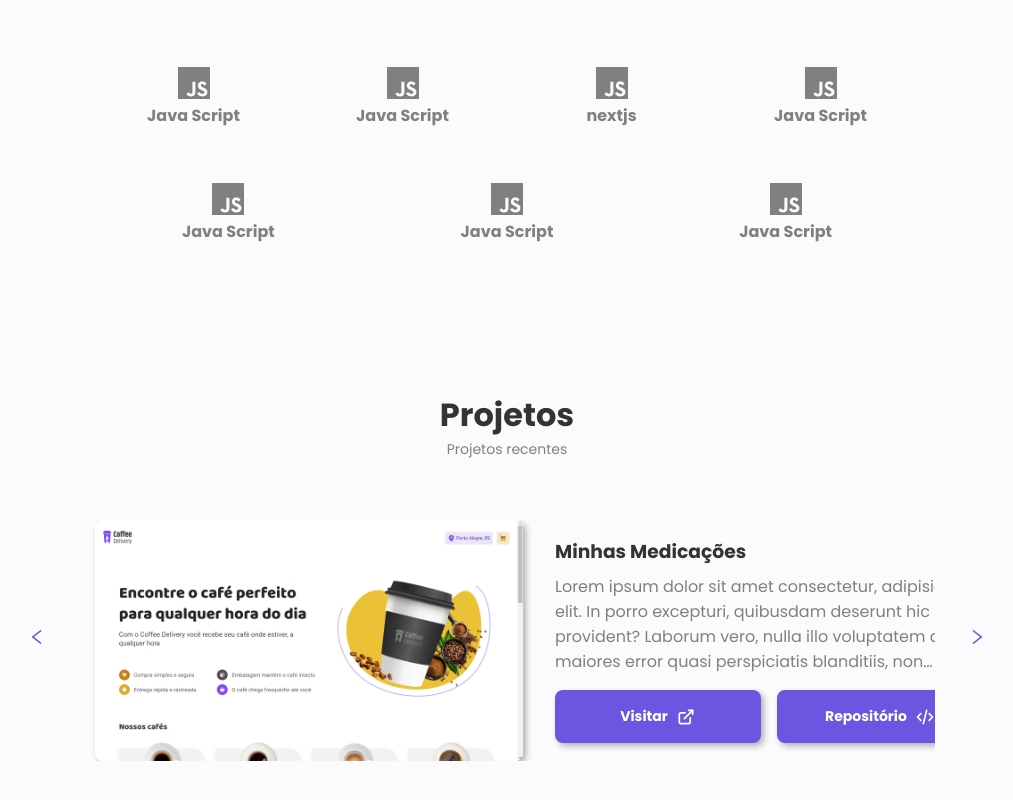
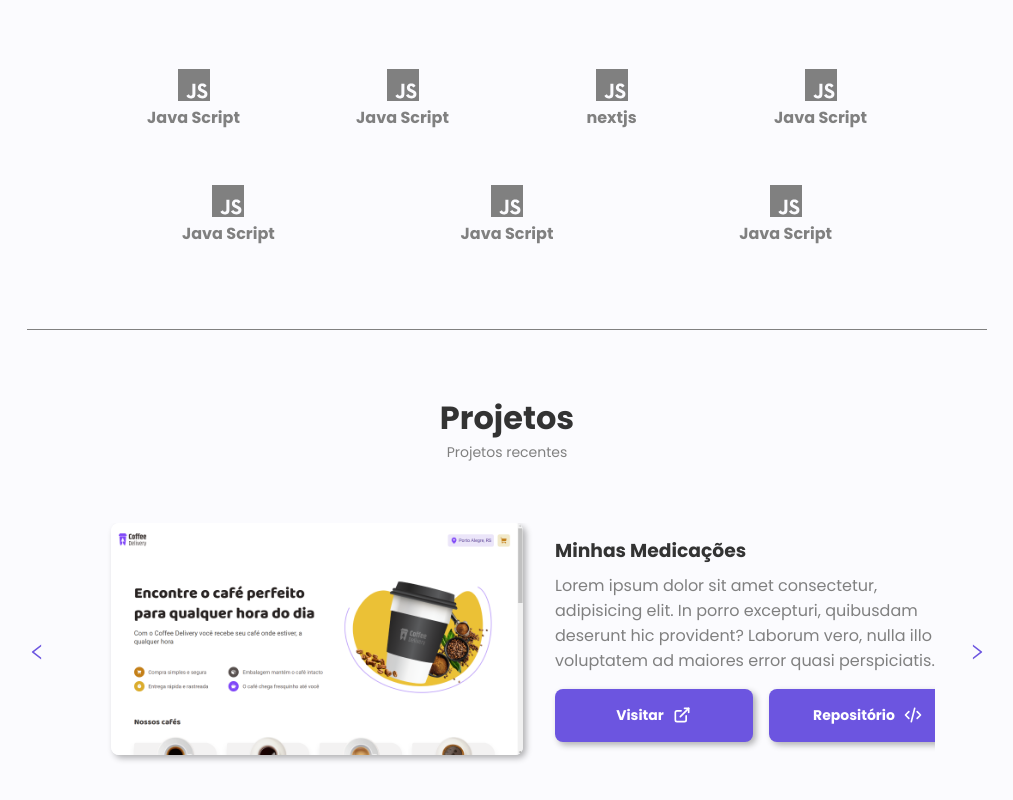
Before and after one commit to pabloccard/my-portfolio, a Next.js app: page / in a window 1280 px wide. Shown: the part 1178-1978 px from the top of the page, without its empty margins (133-1146 px from the left). Built offline with nearby package versions, Linux system fonts and the light colour scheme.

Commit message:
feat: add border between sections

```diff
--- a/src/components/About/styles.ts
+++ b/src/components/About/styles.ts
@@ -3,6 +3,7 @@ import styled from 'styled-components'
 export const Container = styled.section`
   padding-block: 4rem;
   margin: 0 auto;
+  border-bottom: 1px solid ${(props) => props.theme['gray-300']};
 
   @media (min-width: 610px) {
     padding-inline: 3.25rem;
--- a/src/components/Hero/styles.ts
+++ b/src/components/Hero/styles.ts
@@ -4,6 +4,7 @@ export const Container = styled.section`
   margin: 0 auto;
   position: relative;
   padding-block: 8rem;
+  border-bottom: 1px solid ${(props) => props.theme['gray-200']};
 
   @media (min-width: 610px) {
     padding-inline: 3.25rem;
--- a/src/components/Projects/Project/styles.ts
+++ b/src/components/Projects/Project/styles.ts
@@ -1,7 +1,7 @@
 import styled from 'styled-components'
 
 export const Container = styled.div`
-  padding-inline: 1rem;
+  padding: 0 2rem 2rem;
 
   @media (min-width: 768px) {
     display: grid;
--- a/src/components/Techs/styles.ts
+++ b/src/components/Techs/styles.ts
@@ -3,6 +3,7 @@ import styled from 'styled-components'
 export const Container = styled.section`
   padding-block: 4rem;
   margin: 0 auto;
+  border-bottom: 1px solid ${(props) => props.theme['gray-300']};
 
   @media (min-width: 610px) {
     padding-inline: 3.25rem;
```
